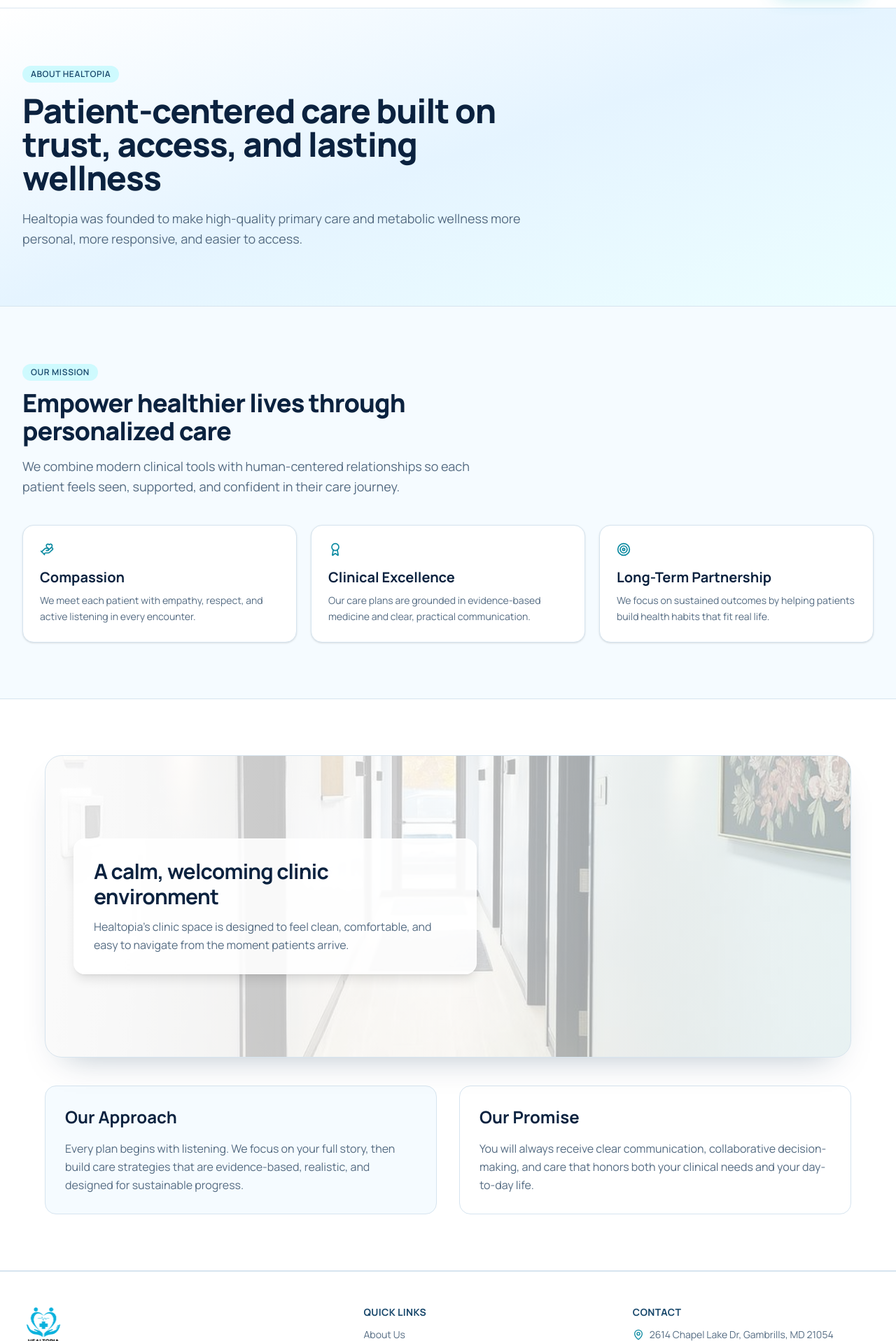
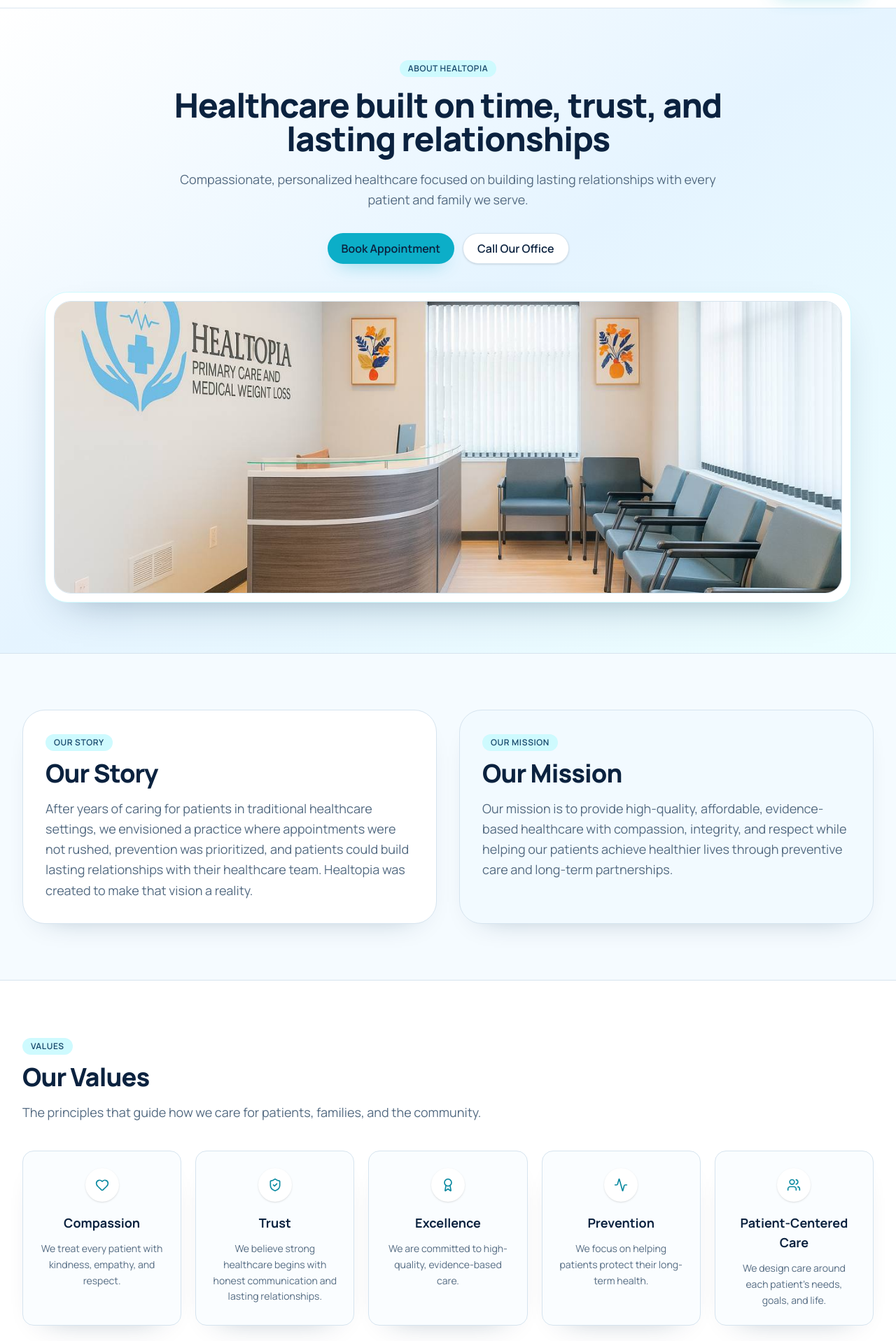
Before and after one commit to Damtish/healtopia-website, a React (Vite) app: page /about in a window 1280 px wide. Shown: the part 64-1980 px from the top of the page at 70% size. Built offline with nearby package versions, Linux system fonts and the light colour scheme.

Commit message:
about us and menu 3

```diff
--- a/src/App.jsx
+++ b/src/App.jsx
@@ -21,7 +21,7 @@
   const { pathname } = useLocation()
 
   useEffect(() => {
-    window.scrollTo({ top: 0, behavior: 'smooth' })
+    window.scrollTo({ top: 0, left: 0, behavior: 'auto' })
   }, [pathname])
 
   return null
--- a/src/pages/About.jsx
+++ b/src/pages/About.jsx
@@ -1,23 +1,36 @@
 import { motion, useReducedMotion } from 'framer-motion'
-import { Award, HandHeart, Target } from 'lucide-react'
+import { Activity, Award, Heart, ShieldCheck, Star, Users } from 'lucide-react'
+import Button from '../components/Button'
+import AppointmentCTA from '../components/AppointmentCTA'
 import SectionHeader from '../components/SectionHeader'
+import { BOOK_APPOINTMENT_URL } from '../constants/links'
 import { getCardHover, getEntranceProps, getRevealProps, getStaggerContainer, getStaggerItem } from '../lib/motion'
 
 const values = [
   {
     title: 'Compassion',
-    description: 'We meet each patient with empathy, respect, and active listening in every encounter.',
-    icon: HandHeart,
+    description: 'We treat every patient with kindness, empathy, and respect.',
+    icon: Heart,
   },
   {
-    title: 'Clinical Excellence',
-    description: 'Our care plans are grounded in evidence-based medicine and clear, practical communication.',
+    title: 'Trust',
+    description: 'We believe strong healthcare begins with honest communication and lasting relationships.',
+    icon: ShieldCheck,
+  },
+  {
+    title: 'Excellence',
+    description: 'We are committed to high-quality, evidence-based care.',
     icon: Award,
   },
   {
-    title: 'Long-Term Partnership',
-    description: 'We focus on sustained outcomes by helping patients build health habits that fit real life.',
-    icon: Target,
+    title: 'Prevention',
+    description: 'We focus on helping patients protect their long-term health.',
+    icon: Activity,
+  },
+  {
+    title: 'Patient-Centered Care',
+    description: "We design care around each patient's needs, goals, and life.",
+    icon: Users,
   },
 ]
 
@@ -27,88 +40,171 @@
   return (
     <div>
       <section className="border-b border-ht-silver bg-gradient-to-br from-white via-ht-soft-blue to-cyan-50">
-        <div className="mx-auto w-full max-w-7xl px-4 py-16 sm:px-6 lg:px-8 lg:py-20">
-          <motion.p className="inline-flex rounded-full bg-cyan-100 px-3 py-1 text-xs font-semibold uppercase tracking-wider text-ht-navy-700" {...getEntranceProps(reduceMotion, { y: 16, duration: 0.45, delay: 0.03 })}>
-            About Healtopia
-          </motion.p>
-          <motion.h1 className="mt-4 max-w-3xl text-4xl font-extrabold tracking-tight text-ht-navy md:text-5xl" {...getEntranceProps(reduceMotion, { y: 20, delay: 0.1 })}>
-            Patient-centered care built on trust, access, and lasting wellness
-          </motion.h1>
-          <motion.p className="mt-5 max-w-3xl text-base leading-relaxed text-ht-gray md:text-lg" {...getEntranceProps(reduceMotion, { y: 20, delay: 0.2 })}>
-            Healtopia was founded to make high-quality primary care and metabolic wellness more personal, more
-            responsive, and easier to access.
-          </motion.p>
+        <div className="mx-auto w-full max-w-7xl px-4 py-14 sm:px-6 lg:px-8 lg:py-18">
+          <motion.div
+            className="mx-auto max-w-4xl text-center"
+            {...getEntranceProps(reduceMotion, { y: 18, duration: 0.45, delay: 0.03 })}
+          >
+            <p className="inline-flex rounded-full bg-cyan-100 px-3 py-1 text-xs font-semibold uppercase tracking-wider text-ht-navy-700">
+              ABOUT HEALTOPIA
+            </p>
+            <h1 className="mt-4 text-4xl font-extrabold tracking-tight text-ht-navy md:text-5xl">
+              Healthcare built on time, trust, and lasting relationships
+            </h1>
+            <p className="mx-auto mt-5 max-w-3xl text-base leading-relaxed text-ht-gray md:text-lg">
+              Compassionate, personalized healthcare focused on building lasting relationships with every patient and
+              family we serve.
+            </p>
+            <div className="mt-8 flex flex-col justify-center gap-3 sm:flex-row sm:flex-wrap">
+              <Button href={BOOK_APPOINTMENT_URL} target="_blank" rel="noopener noreferrer" className="whitespace-nowrap">
+                Book Appointment
+              </Button>
+              <Button href="tel:+14105550199" variant="secondary" className="whitespace-nowrap">
+                Call Our Office
+              </Button>
+            </div>
+          </motion.div>
+
+          <motion.div
+            className="mx-auto mt-10 max-w-6xl overflow-hidden rounded-[2rem] border border-cyan-100 bg-white p-3 shadow-[0_24px_60px_-34px_rgba(5,42,74,0.45)]"
+            {...getEntranceProps(reduceMotion, { y: 24, delay: 0.12, duration: 0.55 })}
+          >
+            <div className="overflow-hidden rounded-[1.5rem] border border-ht-silver bg-ht-soft-blue/20">
+              <img
+                src="/images/clinic/reception.jpg"
+                alt="Healtopia clinic reception area"
+                className="h-64 w-full object-cover object-center sm:h-80 lg:h-[26rem]"
+              />
+            </div>
+          </motion.div>
+        </div>
+      </section>
+
+      <section className="mx-auto w-full max-w-7xl px-4 py-16 sm:px-6 lg:px-8 lg:py-20">
+        <div className="grid gap-8 lg:grid-cols-[1fr_1fr]">
+          <motion.div
+            className="rounded-[2rem] border border-ht-silver bg-white p-6 shadow-[0_18px_42px_-34px_rgba(5,42,74,0.45)] md:p-8"
+            {...getRevealProps(reduceMotion, { y: 24, amount: 0.2 })}
+          >
+            <SectionHeader
+              eyebrow="Our Story"
+              title="Our Story"
+              description="After years of caring for patients in traditional healthcare settings, we envisioned a practice where appointments were not rushed, prevention was prioritized, and patients could build lasting relationships with their healthcare team. Healtopia was created to make that vision a reality."
+            />
+          </motion.div>
+
+          <motion.div
+            className="rounded-[2rem] border border-ht-silver bg-ht-soft-blue/20 p-6 shadow-[0_18px_42px_-34px_rgba(5,42,74,0.45)] md:p-8"
+            {...getRevealProps(reduceMotion, { y: 24, amount: 0.2, delay: 0.05 })}
+          >
+            <SectionHeader
+              eyebrow="Our Mission"
+              title="Our Mission"
+              description="Our mission is to provide high-quality, affordable, evidence-based healthcare with compassion, integrity, and respect while helping our patients achieve healthier lives through preventive care and long-term partnerships."
+            />
+          </motion.div>
+        </div>
+      </section>
+
+      <section className="border-y border-ht-silver bg-white py-16 lg:py-20">
+        <div className="mx-auto w-full max-w-7xl px-4 sm:px-6 lg:px-8">
+          <SectionHeader
+            eyebrow="Values"
+            title="Our Values"
+            description="The principles that guide how we care for patients, families, and the community."
+          />
+          <motion.div
+            className="mt-10 grid gap-5 md:grid-cols-2 xl:grid-cols-5"
+            {...getStaggerContainer(reduceMotion, { staggerChildren: 0.08 })}
+          >
+            {values.map((value) => (
+              <motion.article
+                key={value.title}
+                className="rounded-2xl border border-ht-silver bg-ht-soft-blue/20 p-6 text-center shadow-[0_18px_42px_-34px_rgba(5,42,74,0.45)]"
+                {...getStaggerItem(reduceMotion, { y: 22 })}
+                {...getCardHover(reduceMotion)}
+              >
+                <div className="mx-auto inline-flex h-12 w-12 items-center justify-center rounded-full bg-white text-ht-cyan-700 shadow-sm">
+                  <value.icon size={20} />
+                </div>
+                <h3 className="mt-4 text-lg font-bold text-ht-navy">{value.title}</h3>
+                <p className="mt-3 text-sm leading-relaxed text-ht-gray">{value.description}</p>
+              </motion.article>
+            ))}
+          </motion.div>
         </div>
       </section>
 
       <section className="mx-auto w-full max-w-7xl px-4 py-16 sm:px-6 lg:px-8 lg:py-20">
         <SectionHeader
-          eyebrow="Our Mission"
-          title="Empower healthier lives through personalized care"
-          description="We combine modern clinical tools with human-centered relationships so each patient feels seen, supported, and confident in their care journey."
+          eyebrow="Providers"
+          title="Meet Our Providers"
+          description="A placeholder provider card is shown below until the real provider bio is approved by the Healtopia team."
         />
-        <motion.div className="mt-10 grid gap-5 md:grid-cols-3" {...getStaggerContainer(reduceMotion, { staggerChildren: 0.1 })}>
-          {values.map((value) => (
-            <motion.article
-              key={value.title}
-              className="rounded-2xl border border-ht-silver bg-white p-6 shadow-sm"
-              {...getStaggerItem(reduceMotion, { y: 24 })}
-              {...getCardHover(reduceMotion)}
-            >
-              <value.icon size={20} className="text-ht-cyan-700" />
-              <h3 className="mt-4 text-xl font-bold text-ht-navy">{value.title}</h3>
-              <p className="mt-2 text-sm leading-relaxed text-ht-gray">{value.description}</p>
-            </motion.article>
-          ))}
+        <motion.div
+          className="mt-10 overflow-hidden rounded-[2rem] border border-ht-silver bg-white shadow-[0_22px_52px_-34px_rgba(5,42,74,0.45)]"
+          {...getRevealProps(reduceMotion, { y: 24, amount: 0.2 })}
+        >
+          <div className="grid gap-0 lg:grid-cols-[0.9fr_1.1fr]">
+            <div className="flex min-h-[240px] items-center justify-center bg-gradient-to-br from-cyan-100 via-ht-soft-blue to-white p-8 text-center">
+              <div className="max-w-xs rounded-[1.5rem] border border-white/80 bg-white/85 px-6 py-10 shadow-sm">
+                <p className="text-xs font-semibold uppercase tracking-wider text-ht-navy-700">Provider Photo Coming Soon</p>
+                <p className="mt-3 text-sm leading-relaxed text-ht-gray">
+                  A provider photo will be added here once approved by the Healtopia team.
+                </p>
+              </div>
+            </div>
+            <div className="p-6 md:p-8">
+              <p className="text-sm font-semibold uppercase tracking-wide text-ht-navy-700">Provider Spotlight</p>
+              <h3 className="mt-2 text-3xl font-bold text-ht-navy">Provider Bio Coming Soon</h3>
+              <p className="mt-2 text-sm font-medium text-ht-gray">Healtopia Primary Care & Medical Weight Loss</p>
+              <p className="mt-5 text-sm leading-relaxed text-ht-gray md:text-base">
+                A full provider biography will be added here once approved by the Healtopia team.
+              </p>
+              <blockquote className="mt-6 border-l-4 border-ht-cyan-700 bg-ht-soft-blue/20 px-4 py-4 text-sm leading-relaxed text-ht-navy md:text-base">
+                “I believe every patient deserves the time to ask questions and fully understand their health. My goal
+                is to build lasting relationships and provide care that supports long-term wellness.”
+              </blockquote>
+            </div>
+          </div>
         </motion.div>
       </section>
 
-      <section className="border-y border-ht-silver bg-white py-16 lg:py-20">
-        <div className="mx-auto w-full max-w-7xl px-4 sm:px-6 lg:px-8">
+      <section className="border-y border-ht-silver bg-ht-soft-blue/20 py-16 lg:py-20">
+        <div className="mx-auto grid w-full max-w-7xl gap-8 px-4 sm:px-6 lg:grid-cols-[0.95fr_1.05fr] lg:px-8">
           <motion.div
-            className="relative mx-auto max-w-6xl overflow-hidden rounded-3xl border border-ht-silver bg-cover bg-center shadow-[0_22px_48px_-28px_rgba(5,42,74,0.35)]"
-            style={{ backgroundImage: "url('/images/clinic/hallway.jpg')" }}
-            {...getRevealProps(reduceMotion, { y: 24, duration: 0.45, amount: 0.25 })}
+            className="rounded-[2rem] border border-ht-silver bg-white p-6 shadow-[0_18px_42px_-34px_rgba(5,42,74,0.45)] md:p-8"
+            {...getRevealProps(reduceMotion, { y: 24, amount: 0.2 })}
           >
-            <div className="absolute inset-0 bg-gradient-to-r from-white/85 via-white/72 to-cyan-50/55" />
-            <div className="relative flex min-h-[280px] items-center p-5 sm:p-8 md:min-h-[340px] lg:min-h-[430px] lg:p-10">
-              <div className="max-w-xl rounded-2xl border border-white/80 bg-white/88 p-5 shadow-lg backdrop-blur-[1px] sm:p-6 md:p-7">
-                <h3 className="text-2xl font-bold tracking-tight text-ht-navy md:text-3xl">
-                  A calm, welcoming clinic environment
-                </h3>
-                <p className="mt-3 text-sm leading-relaxed text-ht-gray md:text-base">
-                  Healtopia&rsquo;s clinic space is designed to feel clean, comfortable, and easy to navigate from
-                  the moment patients arrive.
-                </p>
-              </div>
+            <SectionHeader
+              eyebrow="Our Approach"
+              title="Our Approach to Care"
+              description="We believe the best healthcare begins with listening. We take the time to understand your concerns, explain treatment options clearly, and develop care plans tailored to your goals. Whether you are visiting for preventive care, chronic disease management, or an unexpected illness, our focus is on building a trusted, long-term relationship."
+            />
+          </motion.div>
+
+          <motion.div
+            className="overflow-hidden rounded-[2rem] border border-ht-silver bg-gradient-to-br from-white via-ht-soft-blue to-cyan-50 p-3 shadow-[0_22px_52px_-34px_rgba(5,42,74,0.45)]"
+            {...getEntranceProps(reduceMotion, { y: 24, delay: 0.1, duration: 0.55 })}
+          >
+            <div className="h-[280px] overflow-hidden rounded-[1.5rem] border border-cyan-100 bg-white sm:h-[340px] lg:h-[460px]">
+              <img
+                src="/images/clinic/hallway.jpg"
+                alt="Healtopia clinic hallway"
+                className="h-full w-full object-cover object-center"
+              />
             </div>
           </motion.div>
+        </div>
+      </section>
 
-          <motion.div className="mx-auto mt-10 grid max-w-6xl gap-8 lg:grid-cols-2" {...getStaggerContainer(reduceMotion, { staggerChildren: 0.1, amount: 0.15 })}>
-            <motion.div
-              className="rounded-2xl border border-ht-silver bg-ht-soft-blue/40 p-7"
-              {...getStaggerItem(reduceMotion, { y: 24 })}
-              {...getCardHover(reduceMotion)}
-            >
-              <h3 className="text-2xl font-bold text-ht-navy">Our Approach</h3>
-              <p className="mt-4 text-sm leading-relaxed text-ht-gray md:text-base">
-                Every plan begins with listening. We focus on your full story, then build care strategies that are
-                evidence-based, realistic, and designed for sustainable progress.
-              </p>
-            </motion.div>
-            <motion.div
-              className="rounded-2xl border border-ht-silver bg-white p-7"
-              {...getStaggerItem(reduceMotion, { y: 24 })}
-              {...getCardHover(reduceMotion)}
-            >
-              <h3 className="text-2xl font-bold text-ht-navy">Our Promise</h3>
-              <p className="mt-4 text-sm leading-relaxed text-ht-gray md:text-base">
-                You will always receive clear communication, collaborative decision-making, and care that honors both
-                your clinical needs and your day-to-day life.
-              </p>
-            </motion.div>
-          </motion.div>
-        </div>
+      <section className="mx-auto w-full max-w-7xl px-4 py-16 sm:px-6 lg:px-8 lg:py-20">
+        <AppointmentCTA
+          eyebrow="Next step"
+          title="Ready to experience personalized primary care?"
+          description="Use our secure booking page to choose an appointment type and a convenient time."
+          buttonLabel="Book Appointment"
+        />
       </section>
     </div>
   )
```
Also changed, not shown: src/components/Header.jsx (+11 -6 lines).
